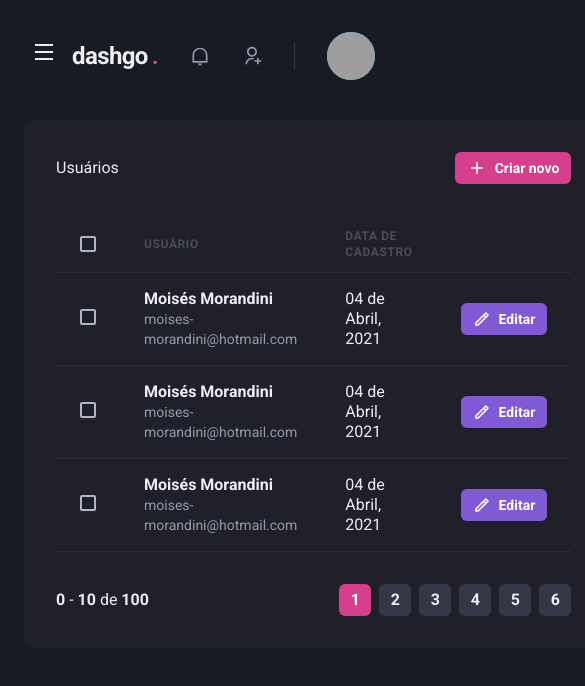
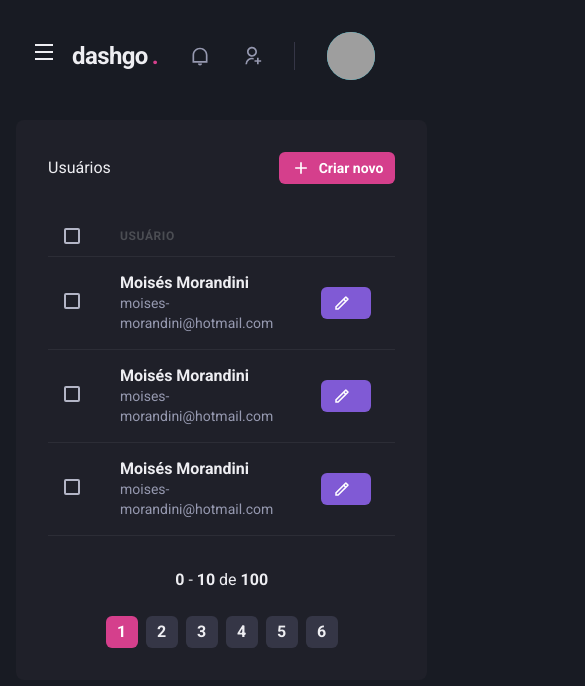
Before and after one commit to MoisesMorandini/dashgo, a Next.js app: page /users in a window 390 px wide. Shown: the top 686 px of the page, 585 px wide, since content can reach past the window. Built offline with nearby package versions, Linux system fonts and the light colour scheme; grey boxes are pictures that could not be loaded.

Commit message:
changed User page \to become responsive

```diff
--- a/src/components/Pagination/index.tsx
+++ b/src/components/Pagination/index.tsx
@@ -4,7 +4,7 @@ import { PaginationItem } from './PaginationItem'
 
 export function Pagination() {
   return (
-    <Stack direction="row" mt="8" justify='space-between' align='center' spacing='6'>
+    <Stack direction={['column', 'row']} mt="8" justify='space-between' align='center' spacing='6'>
       <Box>
         <strong>0</strong> - <strong>10</strong> de <strong>100</strong>
       </Box>
--- a/src/pages/users/index.tsx
+++ b/src/pages/users/index.tsx
@@ -1,4 +1,4 @@
-import { Box, Button, Checkbox, Flex, Text, Heading, Icon, Table, Tbody, Td, Th, Thead, Tr } from "@chakra-ui/react";
+import { Box, Button, Checkbox, Flex, Text, Heading, Icon, Table, Tbody, Td, Th, Thead, Tr, useBreakpointValue } from "@chakra-ui/react";
 import { Header } from "../../components/Header";
 import { Sidebar } from "../../components/Sidebar";
 import React from "react";
@@ -6,10 +6,15 @@ import { RiAddLine, RiPencilLine } from "react-icons/ri";
 import { Pagination } from "../../components/Pagination";
 
 export default function UserList() {
+  const isWideVersion = useBreakpointValue({
+    base: false,
+    lg: true
+  });
+
   return (
     <Box>
       <Header />
-      <Flex w="100%" maxWidth={1480} my="6" mx="auto" px="6" >
+      <Flex w="100%" maxWidth={1480} my="6" mx="auto" px={["4", "4", "6"]} >
         <Sidebar />
         <Box flex="1" p="8" borderRadius={8} bg="gray.800">
           <Flex mb="8" justify="space-between" align="center">
@@ -23,17 +28,19 @@ export default function UserList() {
           <Table colorScheme="whiteAlpha">
             <Thead>
               <Tr>
-                <Th px="6" color="gray.300" width="8">
+                <Th px={["4", "4", "6"]} color="gray.300" width="8">
                   <Checkbox colorScheme="pink" />
                 </Th>
                 <Th>Usuário</Th>
-                <Th>Data de cadastro</Th>
+
+                {isWideVersion && <Th>Data de cadastro</Th>}
+
                 <Th width="8" />
               </Tr>
             </Thead>
             <Tbody>
               <Tr>
-                <Td px="6">
+                <Td px={["4", "4", "6"]}>
                   <Checkbox colorScheme="pink" />
                 </Td>
                 <Td>
@@ -42,16 +49,16 @@ export default function UserList() {
                     <Text fontSize="sm" color="gray.300">moises-morandini@hotmail.com</Text>
                   </Box>
                 </Td>
-                <Td>04 de Abril, 2021</Td>
+                {isWideVersion && <Td>04 de Abril, 2021</Td>}
                 <Td>
                   <Button as="a" size="sm" fontSize="sm" colorScheme="purple"
                     leftIcon={<Icon as={RiPencilLine} fontSize="18" />}>
-                    Editar
+                    {isWideVersion ? 'Editar' : ''}
                   </Button>
                 </Td>
               </Tr>
               <Tr>
-                <Td px="6">
+                <Td px={["4", "4", "6"]}>
                   <Checkbox colorScheme="pink" />
                 </Td>
                 <Td>
@@ -60,16 +67,16 @@ export default function UserList() {
                     <Text fontSize="sm" color="gray.300">moises-morandini@hotmail.com</Text>
                   </Box>
                 </Td>
-                <Td>04 de Abril, 2021</Td>
+                {isWideVersion && <Td>04 de Abril, 2021</Td>}
                 <Td>
                   <Button as="a" size="sm" fontSize="sm" colorScheme="purple"
                     leftIcon={<Icon as={RiPencilLine} fontSize="18" />}>
-                    Editar
+                    {isWideVersion ? 'Editar' : ''}
                   </Button>
                 </Td>
               </Tr>
               <Tr>
-                <Td px="6">
+                <Td px={["4", "4", "6"]}>
                   <Checkbox colorScheme="pink" />
                 </Td>
                 <Td>
@@ -78,11 +85,11 @@ export default function UserList() {
                     <Text fontSize="sm" color="gray.300">moises-morandini@hotmail.com</Text>
                   </Box>
                 </Td>
-                <Td>04 de Abril, 2021</Td>
+                {isWideVersion && <Td>04 de Abril, 2021</Td>}
                 <Td>
                   <Button as="a" size="sm" fontSize="sm" colorScheme="purple"
                     leftIcon={<Icon as={RiPencilLine} fontSize="18" />}>
-                    Editar
+                    {isWideVersion ? 'Editar' : ''}
                   </Button>
                 </Td>
               </Tr>
```
